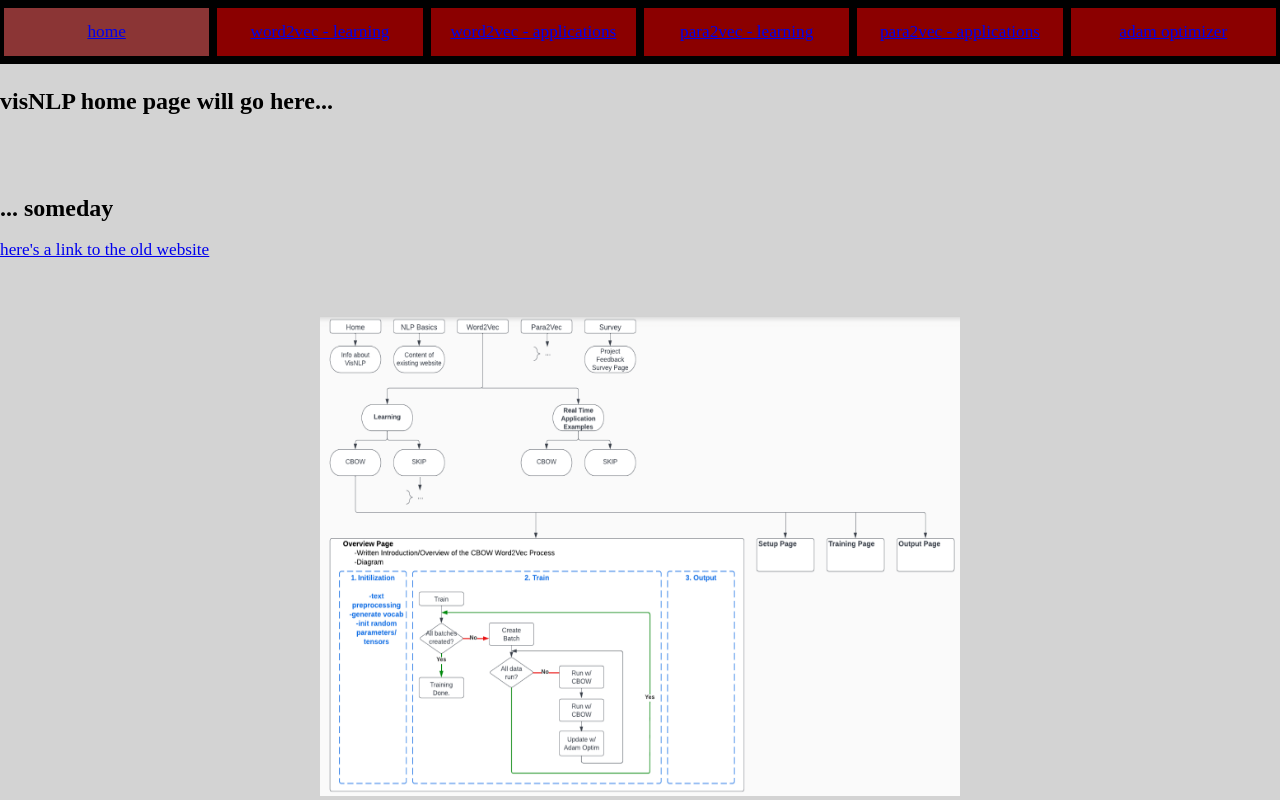
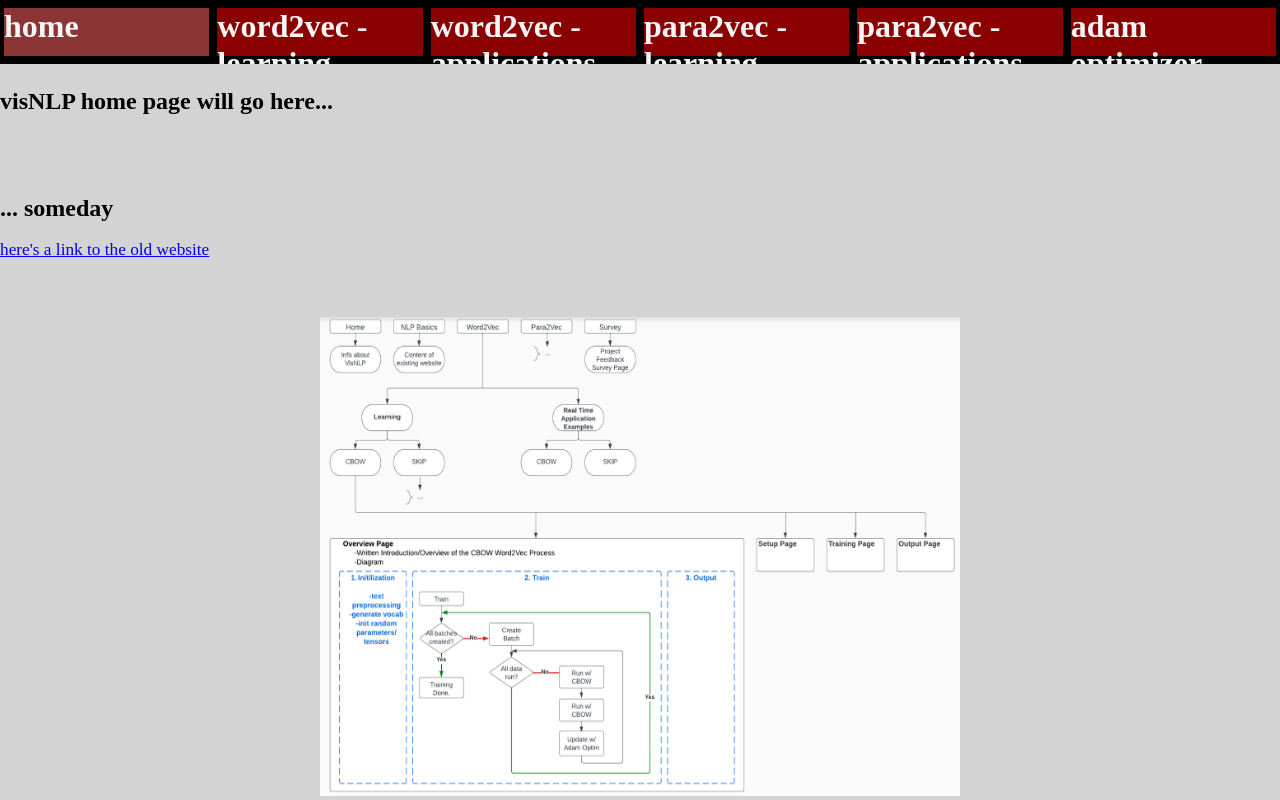
Before and after one commit to hyoder/visNLP, a website: page public/index.html in a window 1280 px wide. Drawn offline with Linux system fonts and the light colour scheme.

Commit message:
trying my best here

```diff
--- a/public/index.html
+++ b/public/index.html
@@ -7,12 +7,12 @@
     </head>
     <body>
         <div id="navbar">
-            <div class="navelement" id="navhome" ><a href="/"    >home</a></div>
-            <div class="navelement" id="navword1"><a href="/w2v1">word2vec - learning</a></div>
-            <div class="navelement" id="navword2"><a href="/w2v2">word2vec - applications</a></div>
-            <div class="navelement" id="navpara1"><a href="/p2v1">para2vec - learning</a></div>
-            <div class="navelement" id="navpara2"><a href="/p2v2">para2vec - applications</a></div>
-            <div class="navelement" id="navadam" ><a href="/adam">adam optimizer</a></div>
+            <div class="navelement" id="navhome" ><h1 href="/"    >home</h1></div>
+            <div class="navelement" id="navword1"><h1 href="/w2v1">word2vec - learning</h1></div>
+            <div class="navelement" id="navword2"><h1 href="/w2v2">word2vec - applications</h1></div>
+            <div class="navelement" id="navpara1"><h1 href="/p2v1">para2vec - learning</h1></div>
+            <div class="navelement" id="navpara2"><h1 href="/p2v2">para2vec - applications</h1></div>
+            <div class="navelement" id="navadam" ><h1 href="/adam">adam optimizer</h1></div>
         </div>
         <div id="restofpage">
             <div style="height:3vh;"></div>
--- a/public/scripts.js
+++ b/public/scripts.js
@@ -4,11 +4,10 @@ const homebtn = document.getElementById( "navhome"  ),
       p2vbtn1 = document.getElementById( "navpara1" ),
       p2vbtn2 = document.getElementById( "navpara2" ),
       adambtn = document.getElementById( "navadam"  );
-/*
-homebtn.addEventListener('click', () => { console.log('check'); fetch( '/home', { method:'GET' } ).then( response => response.json ); }, false );
-w2vbtn1.addEventListener('click', () => { fetch( '/w2v1', { method:'GET' } ).then( response => response.json ); }, false );
-w2vbtn2.addEventListener('click', () => { fetch( '/w2v2', { method:'GET' } ).then( response => response.json ); }, false );
-p2vbtn1.addEventListener('click', () => { fetch( '/p2v1', { method:'GET' } ).then( response => response.json ); }, false );
-p2vbtn2.addEventListener('click', () => { fetch( '/p2v2', { method:'GET' } ).then( response => response.json ); }, false );
-adambtn.addEventListener('click', () => { fetch( '/adam', { method:'GET' } ).then( response => response.json ); }, false );
-*/
+
+homebtn.addEventListener('click', () => { fetch( '/',     { method:'GET' } ).then( response => response.json ).then(); }, false );
+w2vbtn1.addEventListener('click', () => { fetch( '/w2v1', { method:'GET' } ).then( response => response.json ).then(); }, false );
+w2vbtn2.addEventListener('click', () => { fetch( '/w2v2', { method:'GET' } ).then( response => response.json ).then(); }, false );
+p2vbtn1.addEventListener('click', () => { fetch( '/p2v1', { method:'GET' } ).then( response => response.json ).then(); }, false );
+p2vbtn2.addEventListener('click', () => { fetch( '/p2v2', { method:'GET' } ).then( response => response.json ).then(); }, false );
+adambtn.addEventListener('click', () => { fetch( '/adam', { method:'GET' } ).then( response => response.json ).then(); }, false );
--- a/server.js
+++ b/server.js
@@ -9,7 +9,7 @@ app.use( favicon( path.join( __dirname, 'public', 'favicon.ico' ) ) );
 app.use( express.static( path.join( __dirname + '/public' ) ) );
 
 app.get('/',     ( req, res ) => { res.sendFile( '/index.html' ); } );
-app.get('/w2v1', ( req, res ) => { res.sendFile(  '/w2v1.html' ); } );
+app.get('/w2v1', ( req, res ) => { res.sendFile( path.join( __dirname, 'public', 'assets', 'w2v1.html' ) ); } );
 app.get('/w2v2', ( req, res ) => { res.sendFile( '/assets/w2v2.html' ); } );
 app.get('/p2v1', ( req, res ) => { res.sendFile( '/assets/p2v1.html' ); } );
 app.get('/p2v2', ( req, res ) => { res.sendFile( '/assets/p2v2.html' ); } );
```
